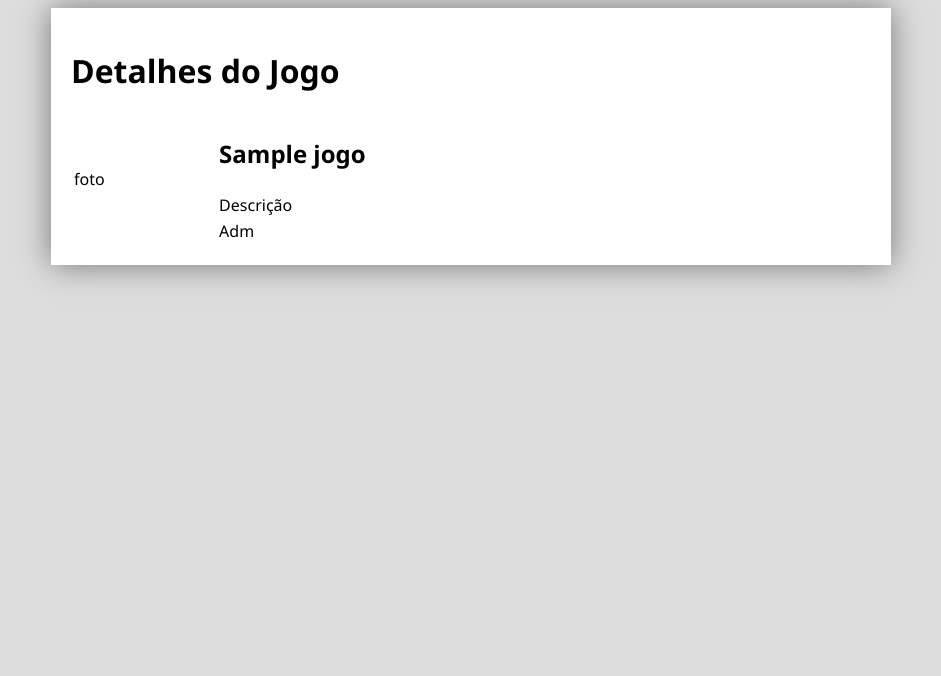
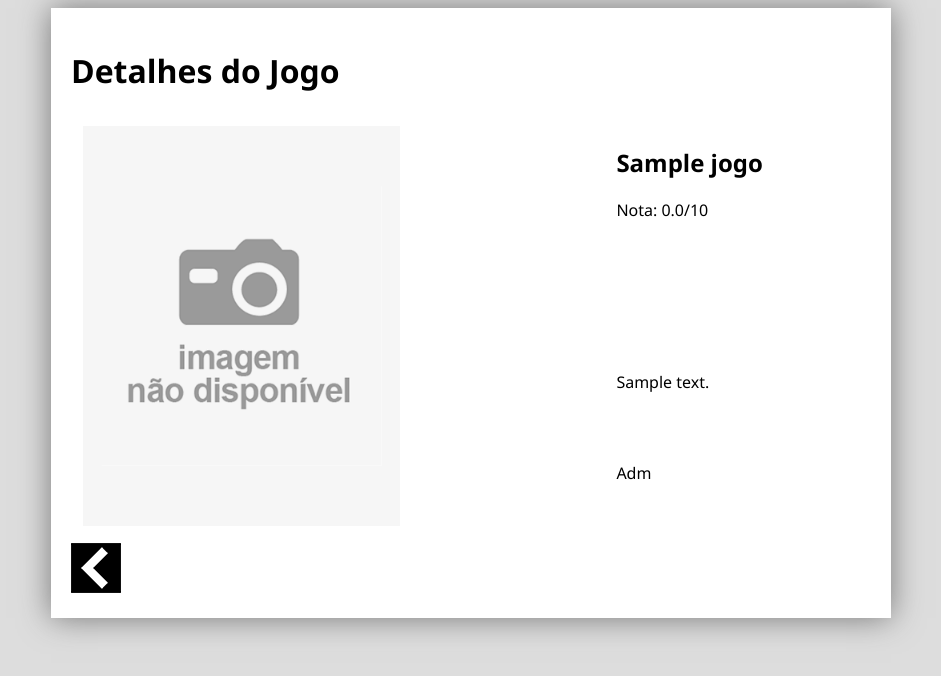
Before and after one commit to JozianeOliveira/PaginaJogosPHPMySQL, a PHP site: the page made by detalhes.php in a window 1280 px wide. Shown: the top 676 px of the page, without its empty margins (169-1110 px from the left). Run offline with PHP 8.4, Linux system fonts and the light colour scheme; tables that the repository leaves empty or names only in its code hold one stand-in row (values such as "Sample post").

Commit message:
Melhoria na exibição de detalhes do jogo e adição de botão de retorno
- **Aprimoramento da exibição na página `detalhes.php`:**
  - Utiliza a função `thumb` para exibir a imagem completa (`img.full`) do jogo na página de detalhes.
  - Adiciona nota do jogo ao lado do nome, formatada com uma casa decimal e seguida de "/10".
  - Exibe a descrição completa do jogo em uma nova linha.

- **Adição do botão de retorno:**
  - Insere um botão com ícone (`icones/icoback.png`) que redireciona o usuário de volta à página inicial (`index.php`).

- **Estilo aprimorado para a página de detalhes:**
  - Adiciona espaçamento e alinhamento vertical aos elementos da tabela `.detalhes`.
  - Cria a classe `.full` para imagens maiores, definindo altura de 400px.
  - Ajusta detalhes visuais para melhorar a apresentação dos dados.

- **Correções gerais:**
  - Garante consistência na exibição de informações detalhadas dos jogos.
  - Adiciona bordas comentadas na tabela para facilitar futuras customizações de estilo.

```diff
--- a/detalhes.php
+++ b/detalhes.php
@@ -24,9 +24,11 @@
                 } else {
                     if ($busca->num_rows == 1) {
                         $reg = $busca->fetch_object();
-                        echo "<tr><td rowspan='3'> foto";
+                        $t = thumb($reg->capa);
+                        echo "<tr><td rowspan='3'><img src='$t' class='full'/>";
                         echo "<td><h2>$reg->nome</h2> ";
-                        echo "<tr><td> Descrição";
+                        echo "Nota: " . number_format($reg->nota, 1) . "/10";
+                        echo "<tr><td> $reg->descricao";
                         echo "<tr><td> Adm";
                     } else {
                         echo "<tr><td>Nenhum registro encontrado!";
@@ -34,6 +36,7 @@
                 }
             ?>
         </table>
+        <a href="index.php"><img src="icones/icoback.png" alt="Voltar"></a>
     </div>
 </body>
 </html>
--- a/estilos/style.css
+++ b/estilos/style.css
@@ -44,6 +44,16 @@ table.detalhes {
     width: 100%;
 }
 
+table.detalhes td {
+    padding: 10px;
+    vertical-align: top;
+    /*border: 1px solid black;*/
+}
+
 img.mini {
-    width: 50px
+    width: 50px;
 }
+
+img.full {
+    height: 400px;
+}
```
